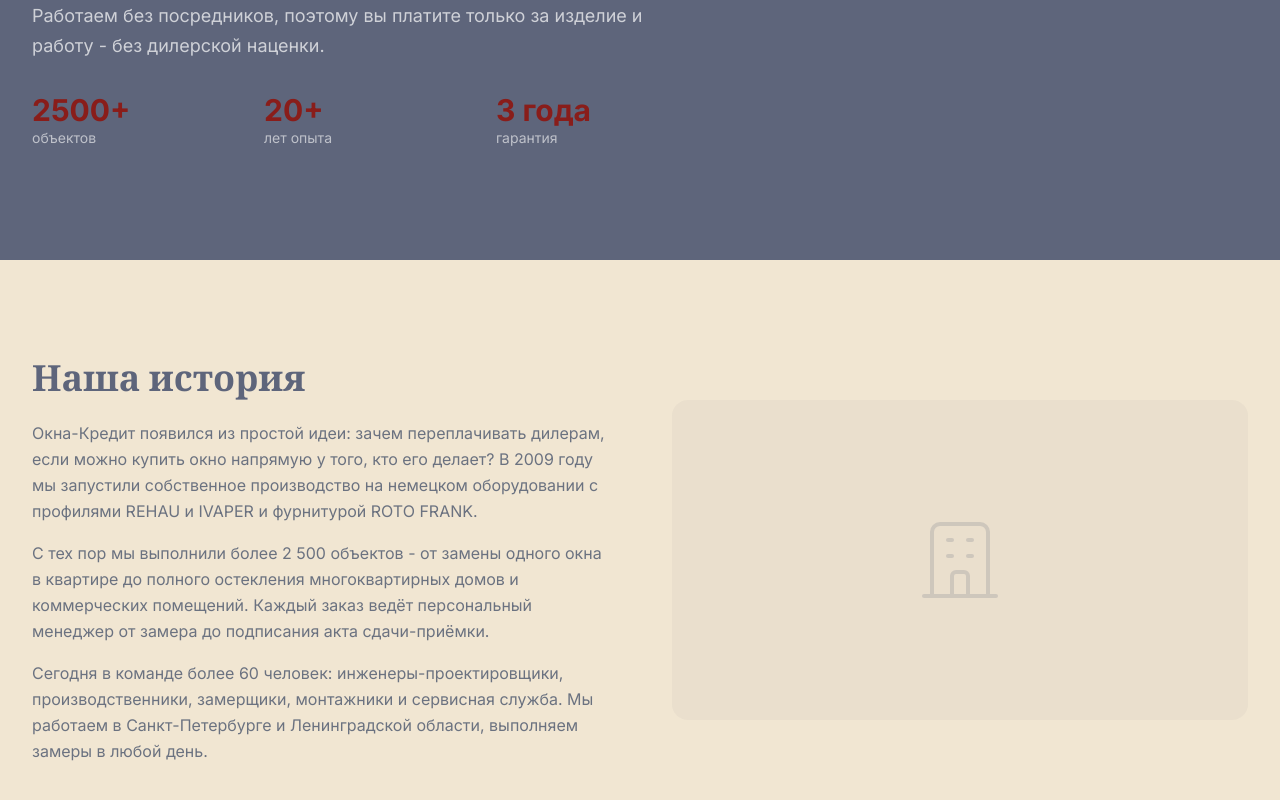
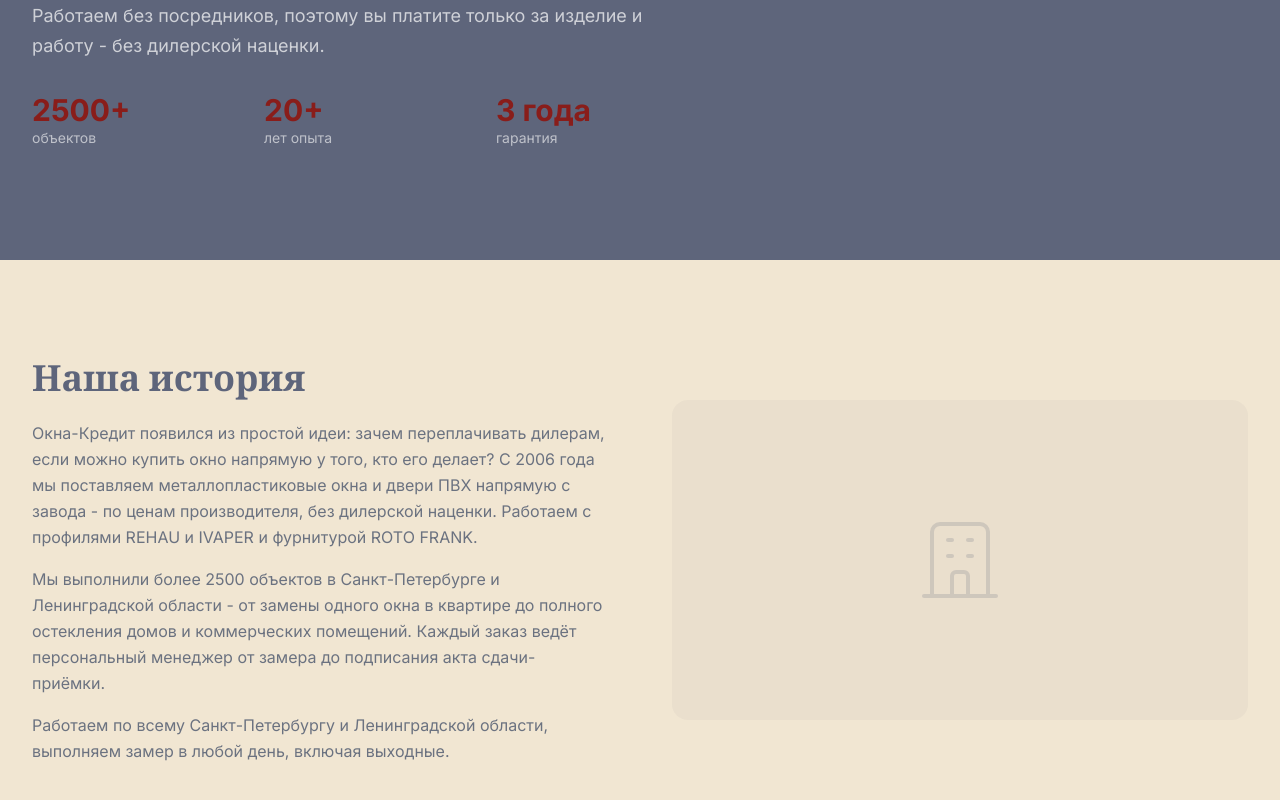
Before and after one commit to rkmartin0106/OknaKredit, a Next.js app: page /about in a window 1280 px wide. Shown: the part 368-1168 px from the top of the page. Built offline with nearby package versions, Linux system fonts and the light colour scheme.

Commit message:
Rewrite about page history section with 2006 founding date and factory-direct messaging
Co-Authored-By: Claude Sonnet 5 <noreply@anthropic.com>

```diff
--- a/src/app/about/page.tsx
+++ b/src/app/about/page.tsx
@@ -54,13 +54,13 @@ export default function AboutPage() {
             <h2 className="section-heading">Наша история</h2>
             <div className="space-y-4 mt-6 text-brand-gray leading-relaxed">
               <p>
-                Окна-Кредит появился из простой идеи: зачем переплачивать дилерам, если можно купить окно напрямую у того, кто его делает? В 2009 году мы запустили собственное производство на немецком оборудовании с профилями REHAU и IVAPER и фурнитурой ROTO FRANK.
+                Окна-Кредит появился из простой идеи: зачем переплачивать дилерам, если можно купить окно напрямую у того, кто его делает? С 2006 года мы поставляем металлопластиковые окна и двери ПВХ напрямую с завода - по ценам производителя, без дилерской наценки. Работаем с профилями REHAU и IVAPER и фурнитурой ROTO FRANK.
               </p>
               <p>
-                С тех пор мы выполнили более 2 500 объектов - от замены одного окна в квартире до полного остекления многоквартирных домов и коммерческих помещений. Каждый заказ ведёт персональный менеджер от замера до подписания акта сдачи-приёмки.
+                Мы выполнили более 2500 объектов в Санкт-Петербурге и Ленинградской области - от замены одного окна в квартире до полного остекления домов и коммерческих помещений. Каждый заказ ведёт персональный менеджер от замера до подписания акта сдачи-приёмки.
               </p>
               <p>
-                Сегодня в команде более 60 человек: инженеры-проектировщики, производственники, замерщики, монтажники и сервисная служба. Мы работаем в Санкт-Петербурге и Ленинградской области, выполняем замеры в любой день.
+                Работаем по всему Санкт-Петербургу и Ленинградской области, выполняем замер в любой день, включая выходные.
               </p>
             </div>
           </div>
```
